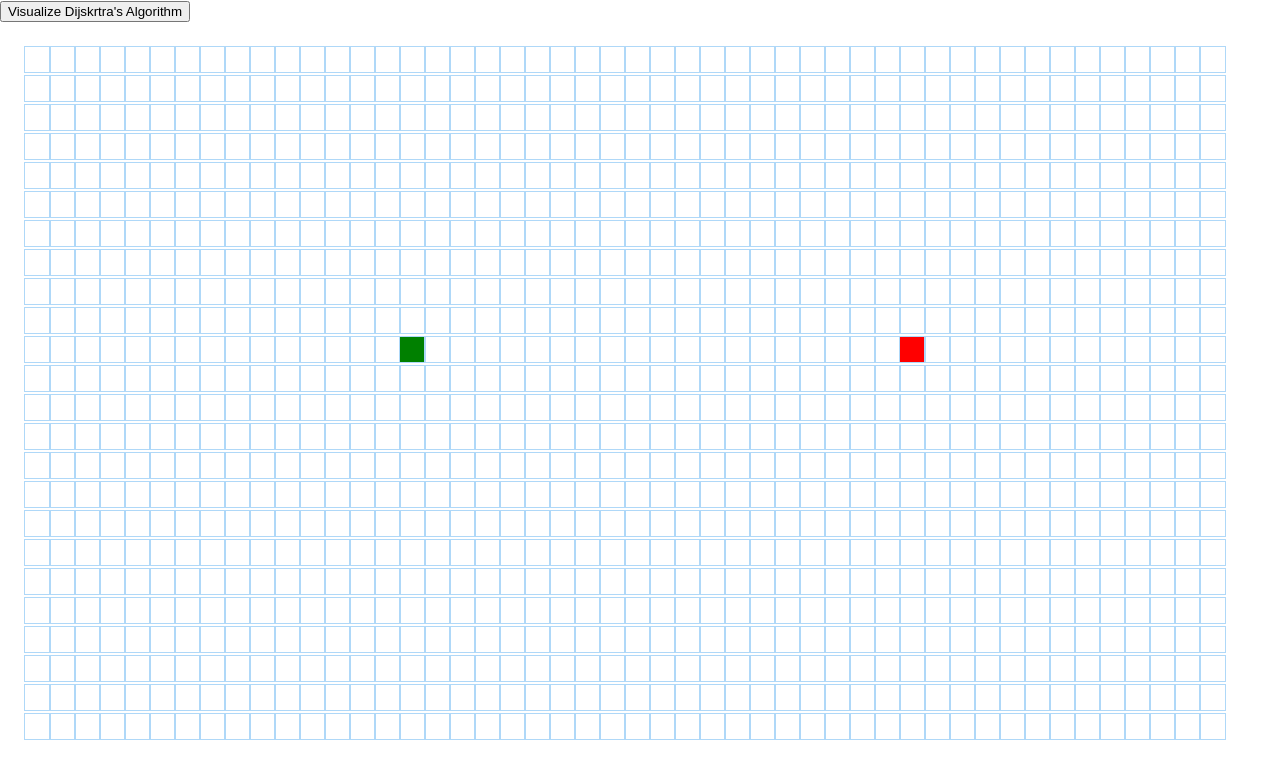
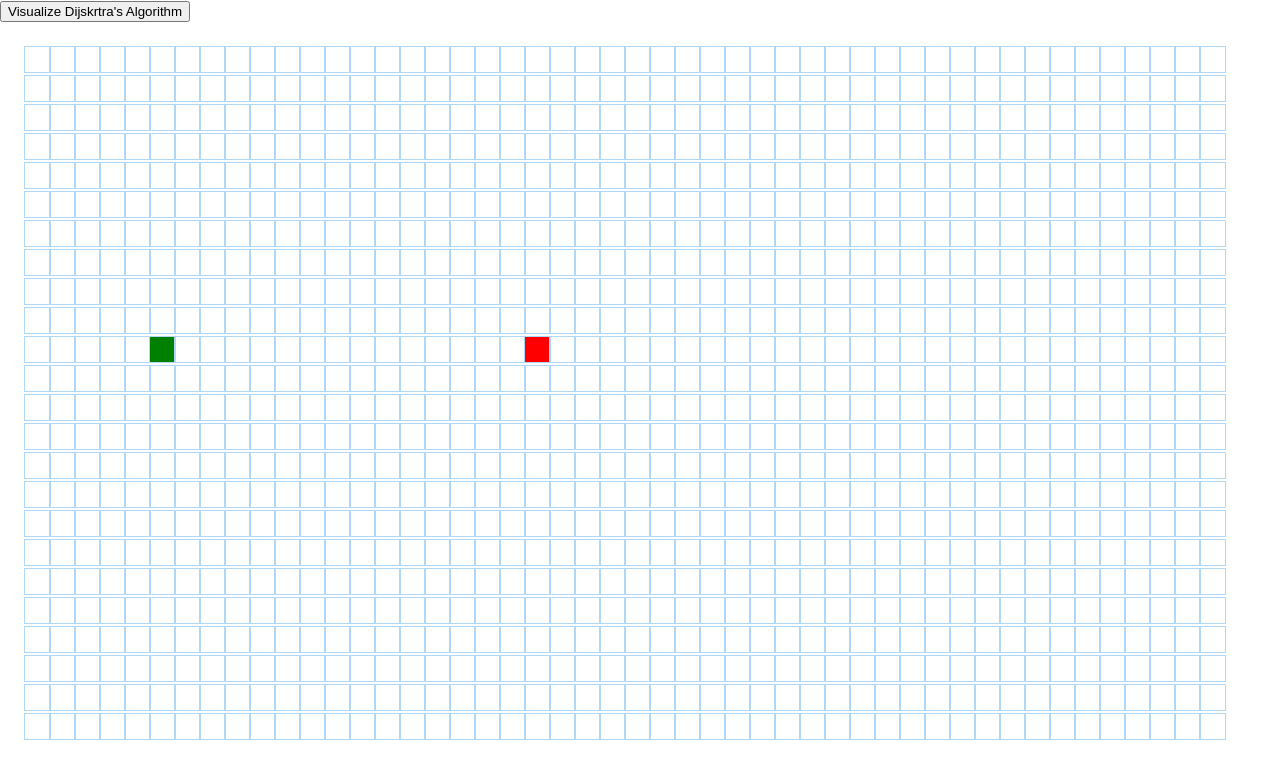
Before and after one commit to hadiyouness10/shortestpath, a React (Create React App) app: page / in a window 1280 px wide. Shown: the top 778 px of the page. Built offline with nearby package versions, Linux system fonts and the light colour scheme.

Commit message:
add walls

```diff
--- a/src/components/PathFindingVisualizer/Node/Node.jsx
+++ b/src/components/PathFindingVisualizer/Node/Node.jsx
@@ -14,15 +14,21 @@ export default class Node extends Component {
             col,
             isFinish,
             isStart,
-            row
+            row,
+            isWall,
+            onMouseDown,
+            onMouseEnter,
+            onMouseUp
         } = this.props;
-        const extraClassName = isFinish ? 'node-finish' : isStart ? 'node-start' : '';
+        const extraClassName = isFinish ? 'node-finish' : isStart ? 'node-start' : isWall? 'node-wall': '';
 
-        return <div
+        return (<div
             id={`node-${row}-${col}`}
             className={`node ${extraClassName}`}
-
-        ></div>
+            onMouseDown={() => onMouseDown(row, col)}
+            onMouseEnter={() => onMouseEnter(row, col)}
+            onMouseUp = {() => onMouseUp()}
+        ></div>)
 
     }
 }
--- a/src/components/PathFindingVisualizer/PathFindingVisualizer.jsx
+++ b/src/components/PathFindingVisualizer/PathFindingVisualizer.jsx
@@ -5,9 +5,9 @@ import Node from './Node/Node';
 import './PathFindingVisualizer.css';
 
 const START_NODE_ROW = 10;
-const START_NODE_COL = 15;
+const START_NODE_COL = 5;
 const FINISH_NODE_ROW = 10;
-const FINISH_NODE_COL = 35;
+const FINISH_NODE_COL = 20;
 
 export default class PathfindingVisualizer extends Component {
     constructor() {
@@ -16,8 +16,6 @@ export default class PathfindingVisualizer extends Component {
         this.state = {
             grid: [],
             mouseIsPressed: false,
-            innerWidth: window.innerWidth,
-            innerHeight: window.innerHeight
         };
 
         window.addEventListener('resize', this.getIntialGrid);
@@ -37,6 +35,20 @@ export default class PathfindingVisualizer extends Component {
 
     }
 
+    handleMouseDown(row, col) {
+        const newGrid = getNewGridWithWallToggled(this.state.grid, row, col);
+        this.setState({ grid: newGrid, mouseIsPressed: true });
+    }
+
+    handleMouseEnter(row, col) {
+        if (!this.state.mouseIsPressed) return;
+        const newGrid = getNewGridWithWallToggled(this.state.grid, row, col);
+        this.setState({ grid: newGrid });
+    }
+
+    handleMouseUp() {
+        this.setState({ mouseIsPressed: false });
+    }
 
 
     animateDijkstra(visitedNodesInOrder, nodesInShortedPathOrder) {
@@ -126,8 +138,12 @@ createNode = (col, row) => {
                                         row={row}
                                         isStart={isStart}
                                         isFinish={isFinish}
-                                        isWall = {isWall}
-                                        test={'foo'}></Node>
+                                        isWall={isWall}
+                                        onMouseDown={(row, col) => this.handleMouseDown(row, col)}
+                                        onMouseEnter={(row, col) =>
+                                            this.handleMouseEnter(row, col)
+                                        }
+                                        onMouseUp={() => this.handleMouseUp()}></Node>
                                 );
                             })}
                         </div>
@@ -138,3 +154,15 @@ createNode = (col, row) => {
         );
     };
 }
+
+
+const getNewGridWithWallToggled = (grid, row, col) => {
+    const newGrid = grid.slice();
+    const node = newGrid[row][col];
+    const newNode = {
+        ...node,
+        isWall: !node.isWall,
+    };
+    newGrid[row][col] = newNode;
+    return newGrid;
+}
```
